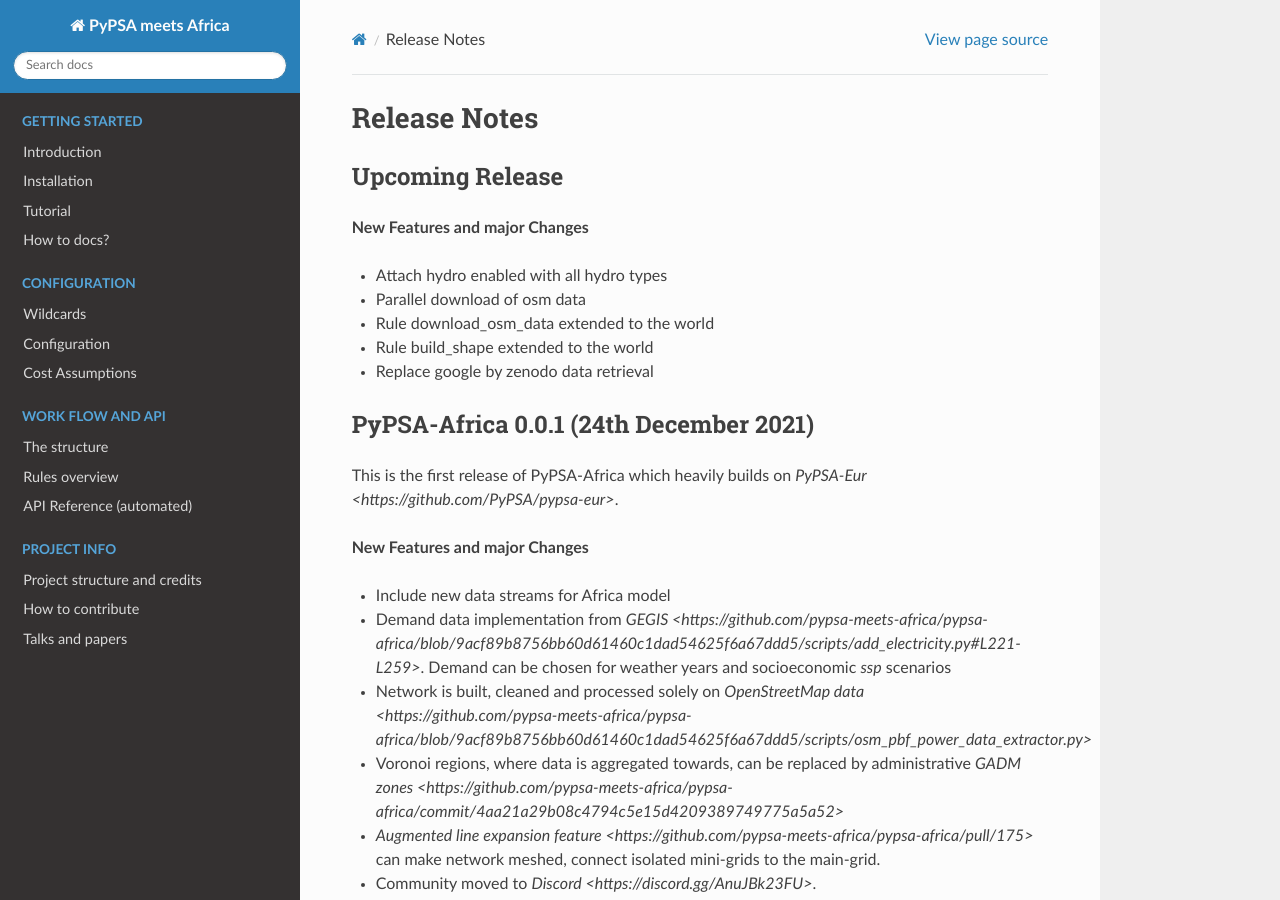
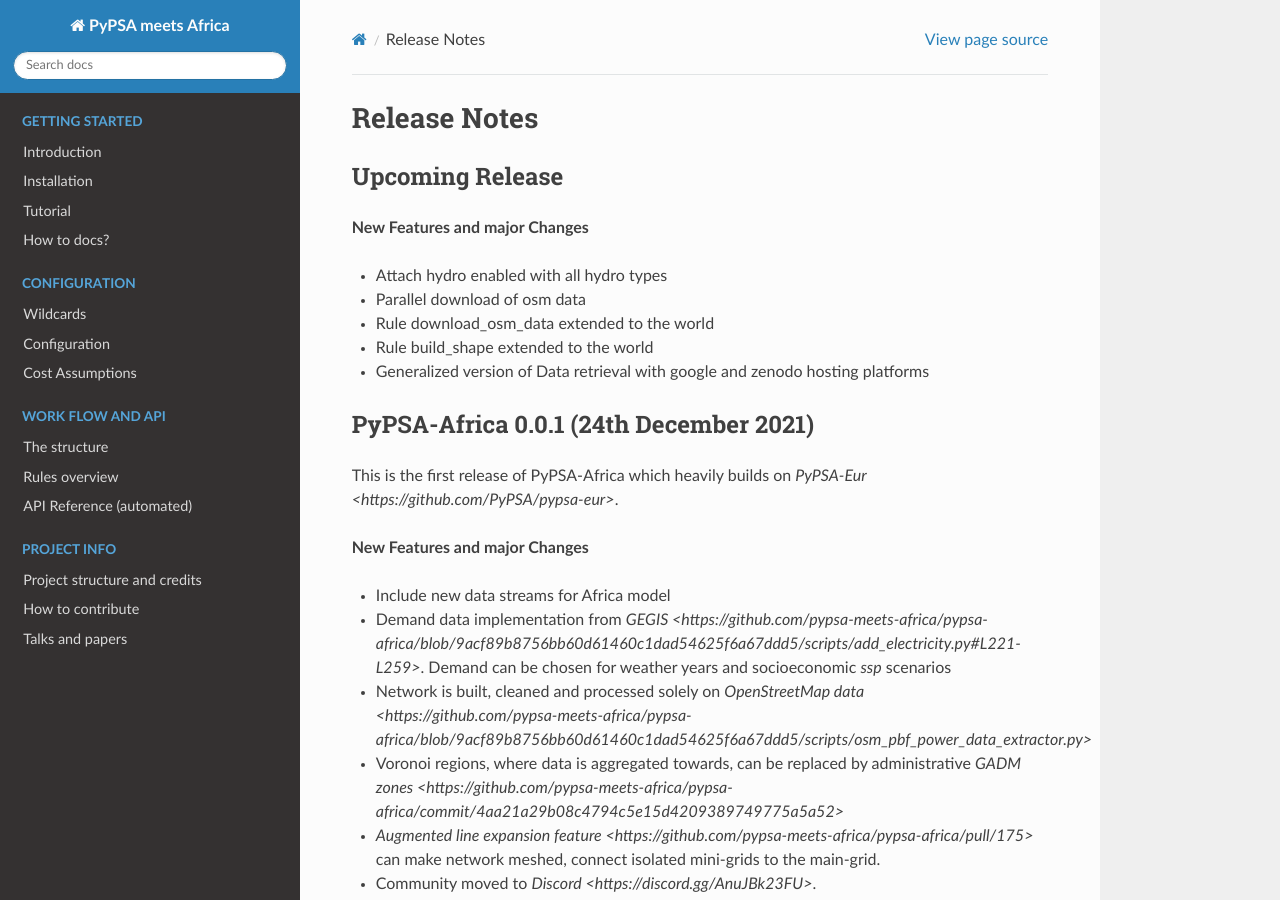
Before and after one commit to pypsa-meets-earth/pypsa-earth, a Sphinx documentation site: the page built from doc/release_notes.rst, in a window 1280 px wide and 900 px high. Built offline with Sphinx 7.4.7 and the Read the Docs theme 2.0.0, drawn with Linux system fonts in a browser that asks for light colours; pages that are not in the unit, such as notebooks, are missing from menus.

Commit message:
Update release_notes

```diff
--- a/doc/release_notes.rst
+++ b/doc/release_notes.rst
@@ -21,7 +21,7 @@
 
 * Rule build_shape extended to the world
 
-* Replace google by zenodo data retrieval
+* Generalized version of Data retrieval with google and zenodo hosting platforms
 
 
 PyPSA-Africa 0.0.1 (24th December 2021)
```
